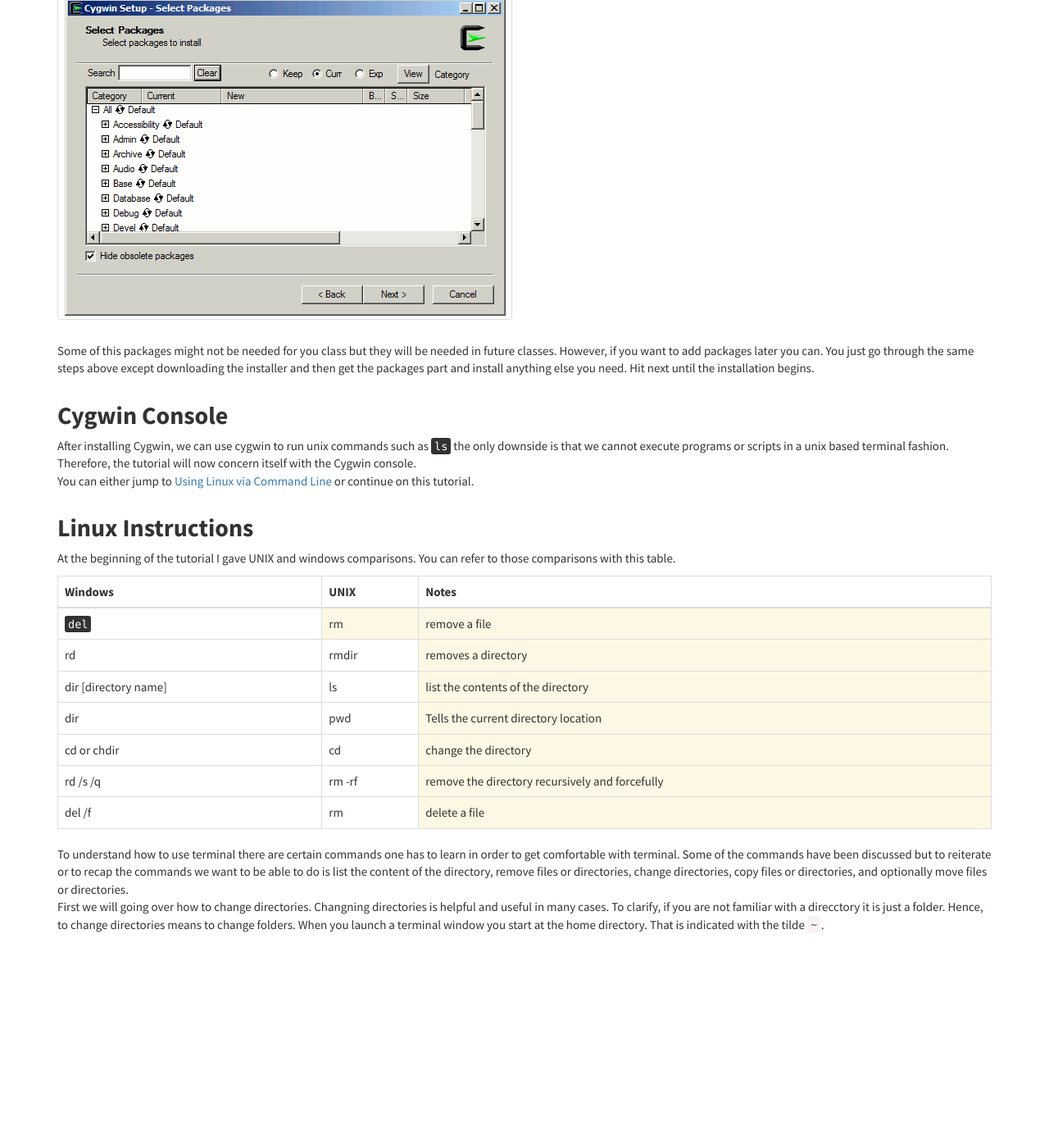
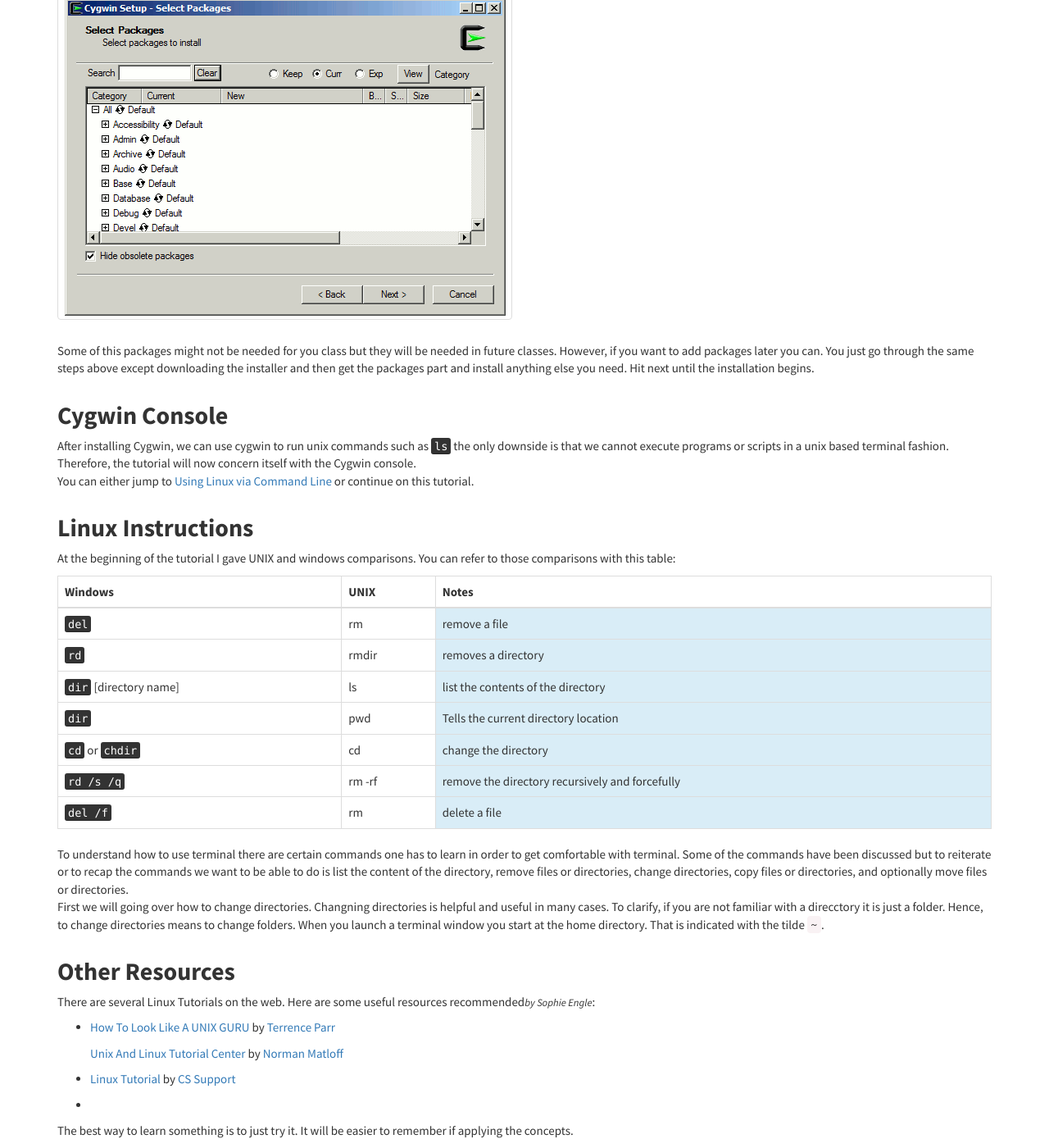
Before and after one commit to CSTutors/CSTutors.github.io, a Jekyll site: the page resources/windows_via_commandline.html, which Jekyll copies as it is, in a window 1280 px wide and 1400 px high, scrolled down 3961 px. Shown: the whole window at 82% size. Built offline with Jekyll 4.4.1, drawn with Linux system fonts in a browser that asks for light colours; nearby versions of some CDN libraries; before the commit the page ends 5109 px from its top, so only the background shows below that; some of the changed text lies outside the part shown.

Commit message:
add resources to windows content

```diff
--- a/resources/windows_via_commandline.html
+++ b/resources/windows_via_commandline.html
@@ -31,7 +31,7 @@
     <a class="navbar-brand" href="">CS Tutoring Center</a>
 
     <!-- Shown Links When Expanded //-->
-    <div class="nav-collapse collapse navbar-responsive-collapse">
+    <div class="navbar-collapse collapse navbar-responsive-collapse">
 
         <ul class="nav navbar-nav">
             <li ><a href="/"><span class="glyphicon glyphicon-home"></span> Home</a></li>
@@ -193,7 +193,7 @@
     <div class="col-lg-12 col-sm-12 col-12">
       <h2>Linux Instructions</h2>
       <p>
-      At the beginning of the tutorial I gave UNIX and windows comparisons. You can refer to those comparisons with this table.
+      At the beginning of the tutorial I gave UNIX and windows comparisons. You can refer to those comparisons with this table:
       <table class="table table-bordered table-hover">
         <thead>
           <tr>
@@ -205,38 +205,38 @@
         <tbody>
         <tr>
           <td><kbd>del</kbd></td>
-          <td class="warning">rm</td>
-          <td class="warning">remove a file</td>
+          <td>rm</td>
+          <td class="info">remove a file</td>
         </tr>
         <tr>
-          <td>rd</td>
+          <td><kbd>rd</kbd></td>
           <td>rmdir</td>
-          <td class="warning">removes a directory</td>
+          <td class="info">removes a directory</td>
         </tr>
         <tr>
-          <td>dir [directory name]</td>
+          <td><kbd>dir</kbd> [directory name]</td>
           <td>ls</td>
-          <td class="warning">list the contents of the directory</td>
+          <td class="info">list the contents of the directory</td>
         </tr>
         <tr>
-          <td>dir</td>
+          <td><kbd>dir</kbd></td>
           <td>pwd</td>
-          <td class="warning">Tells the current directory location</td>
+          <td class="info">Tells the current directory location</td>
         </tr>
         <tr>
-          <td>cd or chdir</td>
+          <td><kbd>cd</kbd> or <kbd>chdir</kbd></td>
           <td>cd</td>
-          <td class="warning">change the directory</td>
+          <td class="info">change the directory</td>
         </tr>
         <tr>
-          <td>rd /s /q </td>
+          <td><kbd>rd /s /q </kbd></td>
           <td> rm -rf </td>
-          <td class="warning">remove the directory recursively and forcefully</td>
+          <td class="info">remove the directory recursively and forcefully</td>
         </tr>
         <tr>
-          <td>del /f</td>
+          <td><kbd>del /f</kbd></td>
           <td>rm</td>
-          <td class="warning"> delete a file</td>
+          <td class="info"> delete a file</td>
         </tr>
         </tbody>
       </table>
@@ -248,5 +248,34 @@
       </p>
     </div>
 </div>
+<div class="row">
+  <div class="col-lg-12 col-sm-12 col-12">
+    <h2>Other Resources</h2>
+    <p>
+    There are several Linux Tutorials on the web. Here are some useful resources recommended<small><em>by Sophie Engle</em></small>:
+    </p>
+    <ul>
+      <li>
+        <p>
+          <a href="http://www.cs.usfca.edu/~parrt/course/601/lectures/unix.util.html">How To Look Like A UNIX GURU</a> by
+          <a href="http://www.cs.usfca.edu/~parrt/">Terrence Parr</a>
+        </p>
+      </li>
+        <p>
+          <a href="http://heather.cs.ucdavis.edu/~matloff/unix.html">Unix And Linux Tutorial Center</a> by
+          <a href="http://heather.cs.ucdavis.edu/wel.html">Norman Matloff</a>
+        </p>
+      <li>
+        <p>
+          <a href="http://cs.usfca.edu/support/linux-tutorial.html">Linux Tutorial</a> by
+          <a href="http://cs.usfca.edu/support.html">CS Support</a>
+        </p>
+      </li>
+      <li>
+      </li>
+    </ul>
+    <p>The best way to learn something is to just try it. It will be easier to remember if applying the concepts.</p>
+  </div>
+</div>
 </body>
 </html>
```
